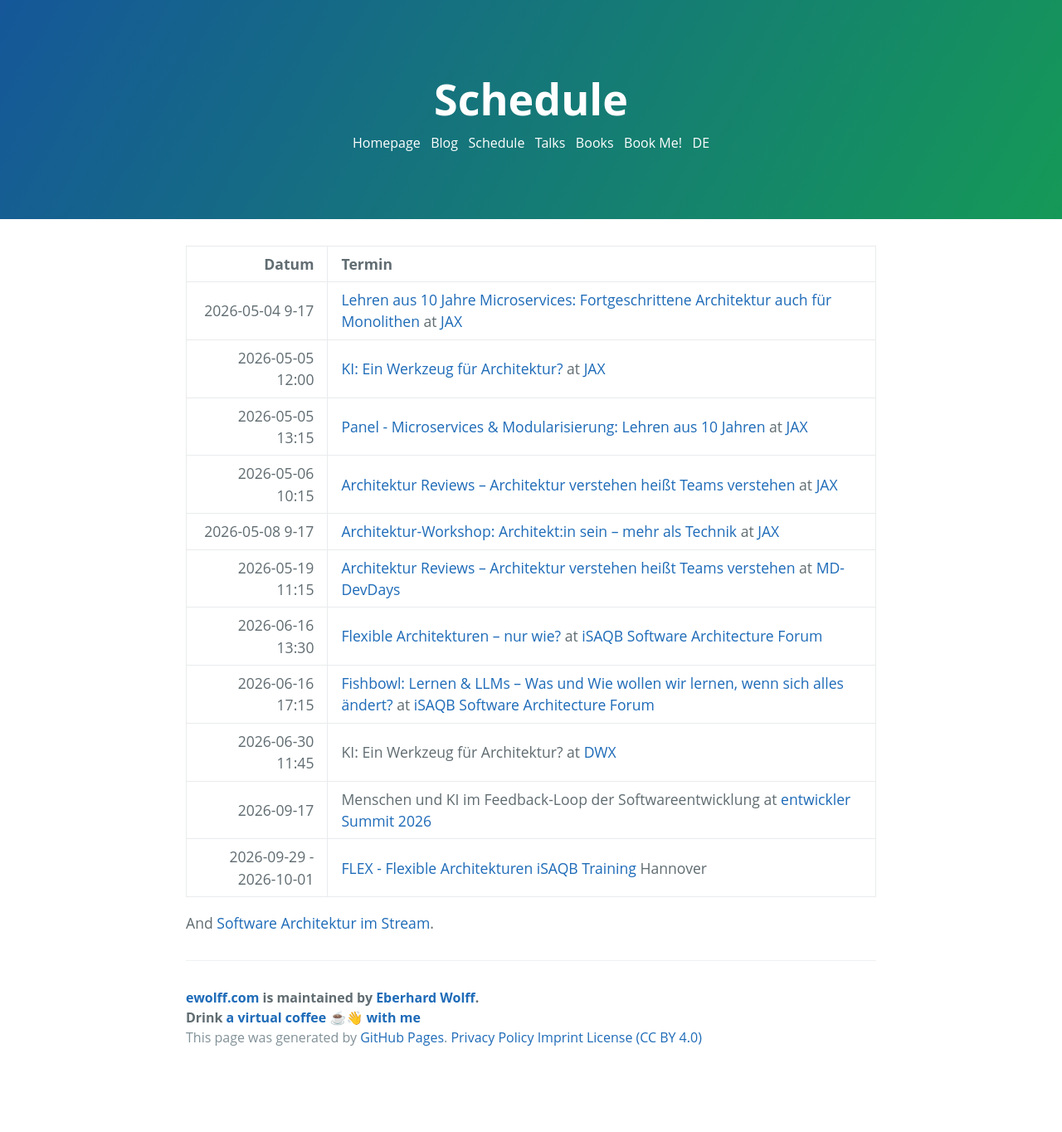
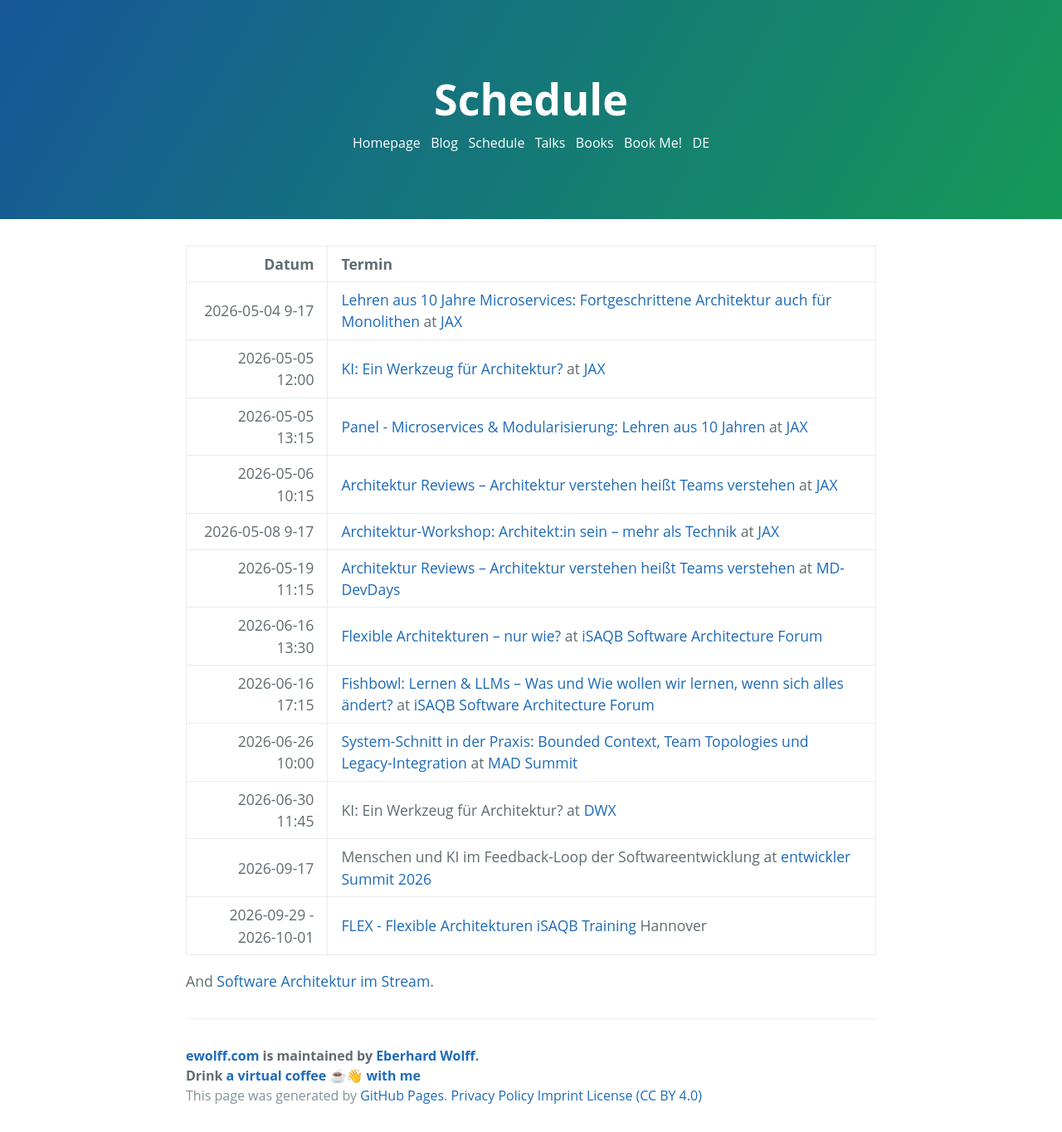
Before and after one commit to ewolff/ewolff.com, a Jekyll site: the page built from schedule.md, in a window 1280 px wide. Shown: the whole page at 83% size. Built offline with Jekyll 4.4.1, drawn with Linux system fonts in a browser that asks for light colours; our own code applies the rules of GitHub Pages for plain Markdown files; before the commit the page ends 1294 px from its top, so only the background shows below that.

Commit message:
MAD Summit ergänzt

```diff
--- a/schedule.md
+++ b/schedule.md
@@ -12,6 +12,7 @@ title: Schedule
 | 2026-05-19 11:15 | [Architektur Reviews – Architektur verstehen heißt Teams verstehen](https://www.md-devdays.de/act-details/1000817) at [MD-DevDays](https://www.md-devdays.de/) |
 | 2026-06-16 13:30 | [Flexible Architekturen – nur wie?](https://conferences.isaqb.org/software-architecture-forum/session/flexible-architekturen-nur-wie/) at [iSAQB Software Architecture Forum](https://conferences.isaqb.org/software-architecture-forum/) |
 | 2026-06-16 17:15 | [Fishbowl: Lernen & LLMs – Was und Wie wollen wir lernen, wenn sich alles ändert?](https://conferences.isaqb.org/software-architecture-forum/session/fish-bowl/) at [iSAQB Software Architecture Forum](https://conferences.isaqb.org/software-architecture-forum/) |
+| 2026-06-26 10:00 | [System-Schnitt in der Praxis: Bounded Context, Team Topologies und Legacy-Integration](https://mad-summit.de/software-design-patterns/system-schnitt-in-der-praxis-bounded-context-team-topologies-und-legacy-integration/) at [MAD Summit](https://mad-summit.de/) |
 | 2026-06-30 11:45 | KI: Ein Werkzeug für Architektur? at [DWX](https://www.developer-world.de/dwx/dwx-programm) |
 | 2026-09-17 | Menschen und KI im Feedback-Loop der Softwareentwicklung at [entwickler Summit 2026](https://entwickler.de/entwickler-summit/) |
 |  2026-09-29 - 2026-10-01 | [FLEX - Flexible Architekturen iSAQB Training](https://www.socreatory.com/de/trainings/flex) Hannover                                              |
```
Also changed, not shown: termine.md (+1 -0 lines).
